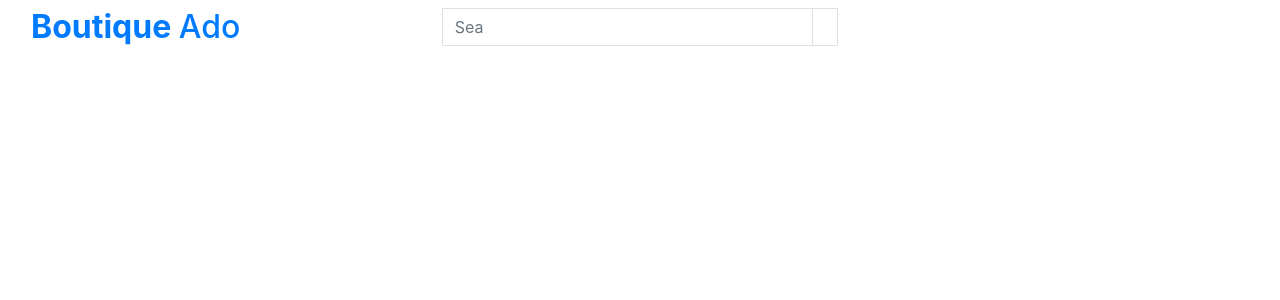
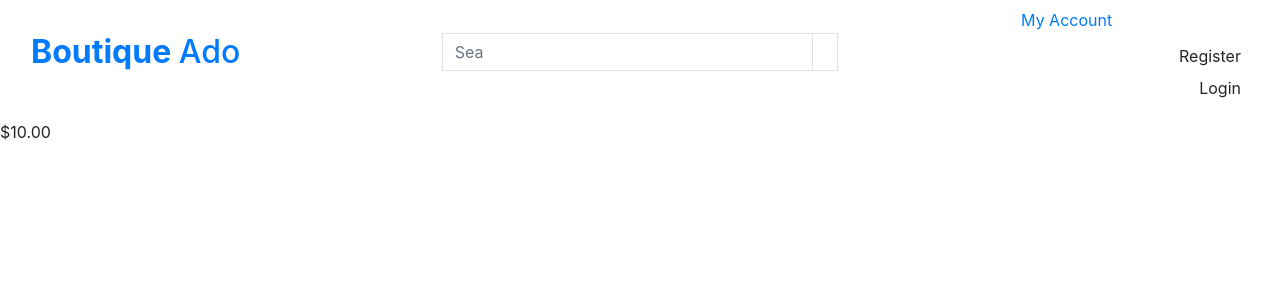
Before and after one commit to AlexandraEL9/KIS-MS4, a Django app: template templates/base.html in a window 1280 px wide. Shown: the top 300 px of the page. Run offline with Django 3.2, Linux system fonts and the light colour scheme; the template is opened without the code that fills it: most values are stand-ins (such as "Sample title", 1, 10 or a date in 2020); some libraries are stand-ins or nearby versions.

Commit message:
add main page header and list

```diff
--- a/templates/base.html
+++ b/templates/base.html
@@ -29,7 +29,7 @@
     {% block extra_js %}
     {% endblock %}
 
-    <title>Boutique Ado {% block extra_title %}{% endblock %}</title>
+    <title>Keep It Sweet {% block extra_title %}{% endblock %}</title>
   </head>
   <body>
     <header class="container-fluid fixed-top"></header>
@@ -62,8 +62,40 @@
           </div>
           <div class="col-12 col-lg-4 my-auto py-1 py-lg-0">
             <ul class="list-inline list-unstyled text-center text-lg-right my-0">
-              <li class="list-inline list-item dropdown"></li>
-              <li class="list-inline list-item"></li>
+              <li class="list-inline list-item dropdown">
+                <a href="a" class="text-black nav-link" id="user-options" data-toggle="dropdown" aria-haspopup="true" aria-expanded="false">
+                  <div class="text-center">
+                    <div><i class="fas fa-user fa-lg"></i></div>
+                    <p class="my-0">My Account</p>
+                  </div>
+                </a>
+                <div class="dropdown-menu border-0" aria-labelledby="user-options"></div>
+                  {% if request.user.is_authenticated %}
+                    {% if request.user.is_superuser %}
+                    <a href="" class="dropdown-item">Product Management</a>
+                    {% endif %}
+                    <a href="" class="dropdown-item">My Profile</a>
+                    <a href="{% url 'account_logout' %}" class="dropdown-item">Logout</a>
+                  {% else %}
+                    <a href="{% url 'account_signup' %}" class="dropdown-item">Register</a>
+                    <a href="{% url 'account_login' %}" class="dropdown-item">Login</a>
+                  {% endif %}
+                </div>
+              </li>
+              <li class="list-inline list-item">
+                <a href="" class="{% if grand_total %} text-info font-weight-bold{% else %}text-black{% endif %} nav-link"></a>
+                  <div class="text-center">
+                    <div><i class="fas fa-shopping-bag fa-lg"></i></div>
+                    <p class="my-0">
+                      {% if grand_total %}
+                        ${{ grand_total|floatformat:2 }}
+                      {% else %}
+                        $0.00
+                      {% endif %}
+                    </p>
+                  </div>
+                </a>
+              </li>
             </ul>
           </div>
         </div>
```
